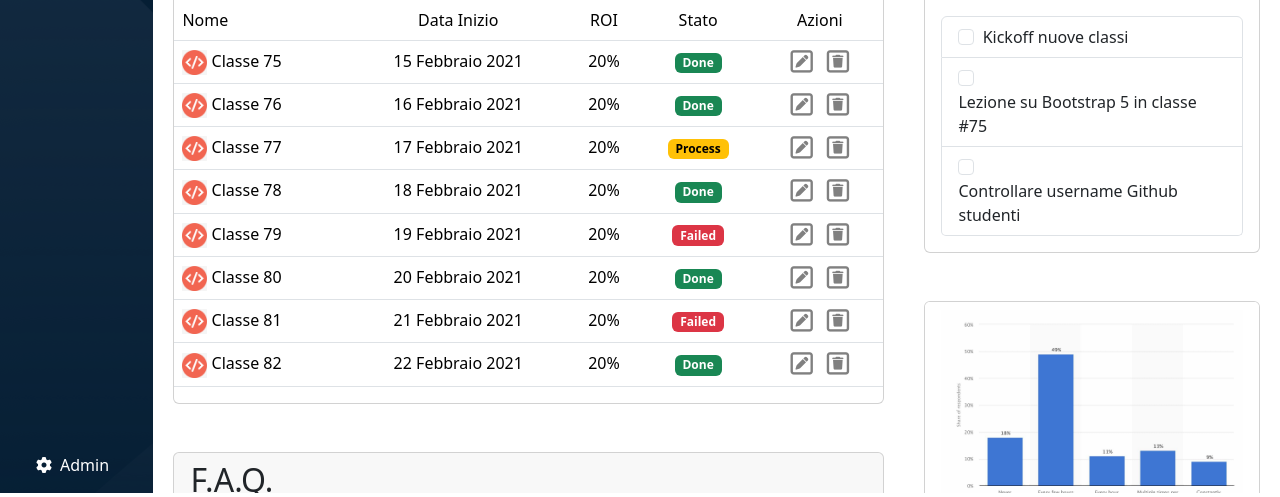
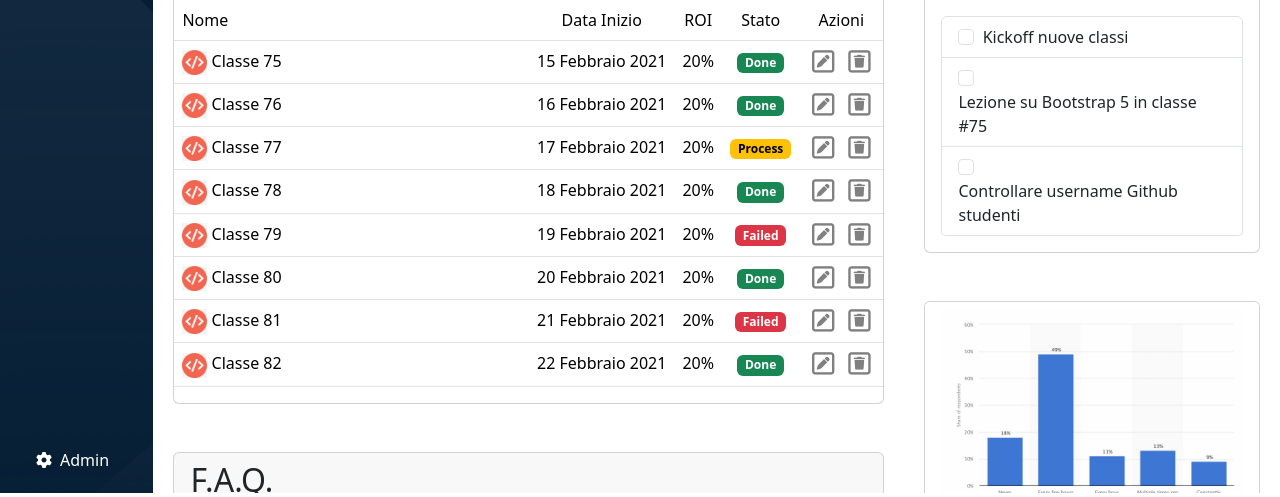
Before and after one commit to gabrielebottari/html-css-bootstrap-dashboard, a plain HTML site: page index.html in a window 1280 px wide. Shown: the part 307-804 px from the top of the page. Drawn offline with nearby package versions, Linux system fonts and the light colour scheme.

Commit message:
FIX table issue

```diff
--- a/css/style.css
+++ b/css/style.css
@@ -46,7 +46,7 @@ header {
 .top_sidebar {
     min-height: 125px;
     overflow: hidden;
-    height: calc(100% - 60px);
+    height: calc(100% - 65px);
 }
 
 .my_badge {
--- a/index.html
+++ b/index.html
@@ -194,7 +194,7 @@
                                         <table class="table table-hover text-center p-1">
                                             <thead>
                                                 <tr>
-                                                    <th scope="col" class=" fw-normal">Nome</th>
+                                                    <th scope="col" class="fw-normal w-50">Nome</th>
                                                     <td scope="col" class="date">Data Inizio</td>
                                                     <td scope="col" class="roi">ROI</td>
                                                     <td scope="col">Stato</td>
```
